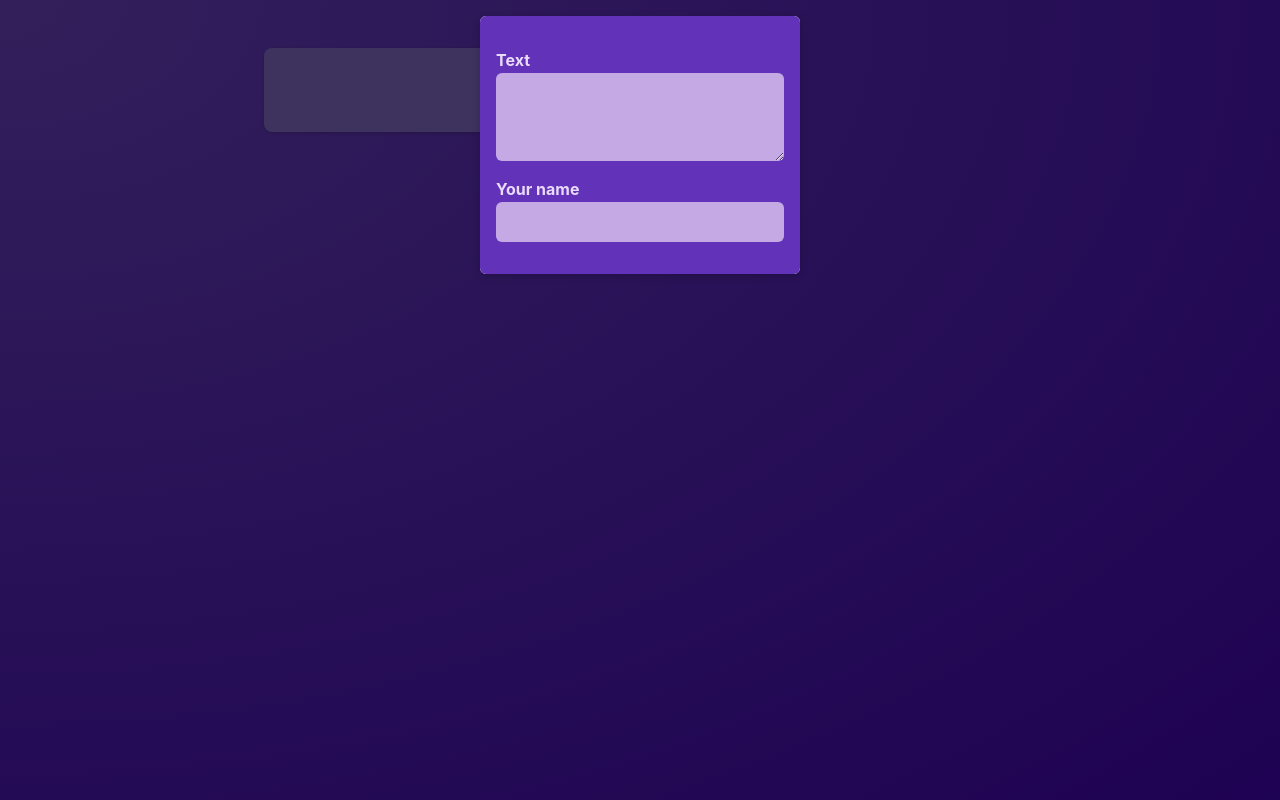
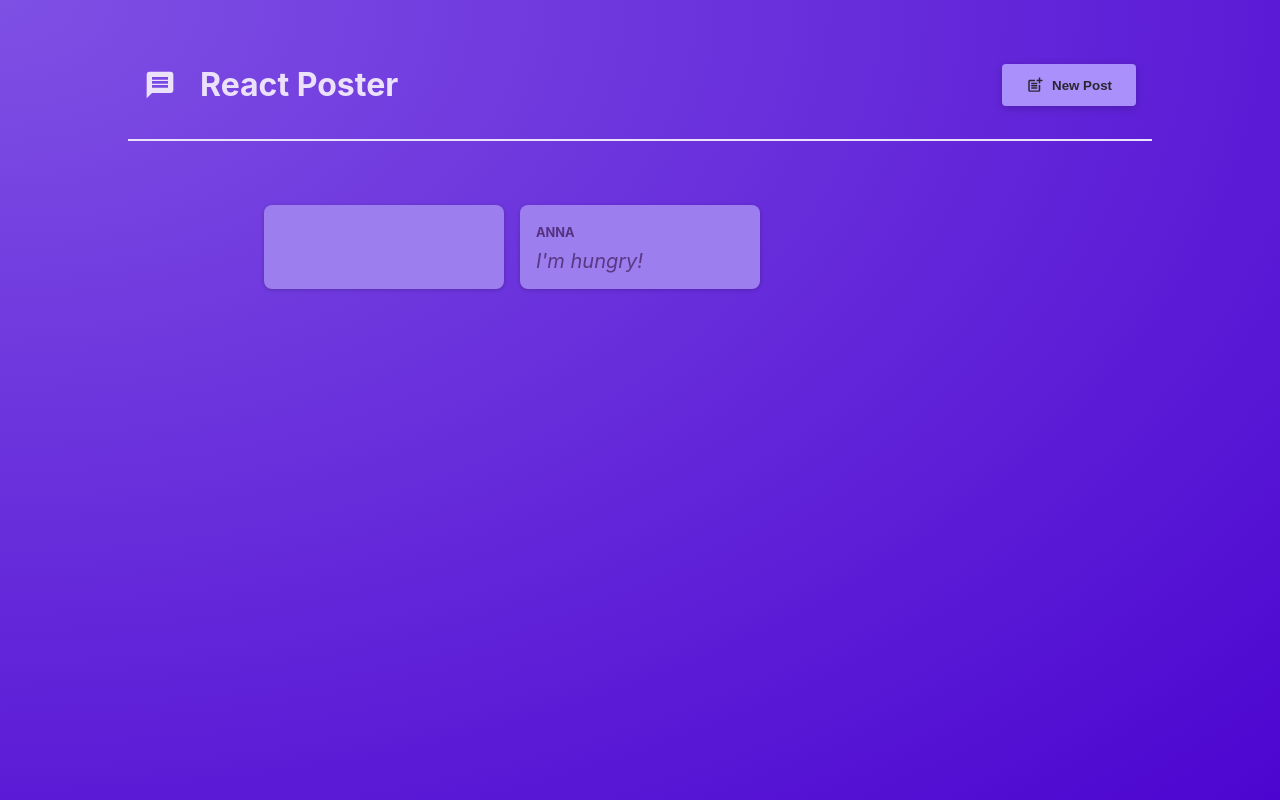
Before and after one commit to devbattery/react-crash-course, a React (Vite) app: page / in a window 1280 px wide. Built offline with nearby package versions, Linux system fonts and the light colour scheme.

Commit message:
Feat: 공유 헤더 추가 및 State 상태 관리 추가

```diff
--- a/package.json
+++ b/package.json
@@ -10,8 +10,10 @@
     "preview": "vite preview"
   },
   "dependencies": {
+    "prettier": "^3.6.2",
     "react": "^19.1.1",
-    "react-dom": "^19.1.1"
+    "react-dom": "^19.1.1",
+    "react-icons": "^5.5.0"
   },
   "devDependencies": {
     "@eslint/js": "^9.35.0",
--- a/src/App.jsx
+++ b/src/App.jsx
@@ -1,10 +1,28 @@
 import PostsList from "./components/PostsList.jsx";
+import MainHeader from "./components/MainHeader.jsx";
+import { useState } from "react";
 
 function App() {
+  const [modalIsVisible, setModalIsVisible] = useState(false);
+
+  function showModalHandler() {
+    setModalIsVisible(true);
+  }
+
+  function hideModalHandler() {
+    setModalIsVisible(false);
+  }
+
   return (
-    <main>
-      <PostsList />
-    </main>
+    <>
+      <MainHeader onCreatePost={showModalHandler} />
+      <main>
+        <PostsList
+          isPosting={modalIsVisible}
+          onStopPosting={hideModalHandler}
+        />
+      </main>
+    </>
   );
 }
 
--- /dev/null
+++ b/src/components/MainHeader.jsx
@@ -0,0 +1,22 @@
+import { MdMessage, MdPostAdd } from "react-icons/md";
+
+import classes from "./MainHeader.module.css";
+
+function MainHeader({ onCreatePost }) {
+  return (
+    <header className={classes.header}>
+      <h1 className={classes.logo}>
+        <MdMessage />
+        React Poster
+      </h1>
+      <p>
+        <button className={classes.button} onClick={onCreatePost}>
+          <MdPostAdd size={18} />
+          New Post
+        </button>
+      </p>
+    </header>
+  );
+}
+
+export default MainHeader;
--- /dev/null
+++ b/src/components/MainHeader.module.css
@@ -0,0 +1,36 @@
+.header {
+  /* padding: 2rem 10%; */
+  margin: 2rem 10%;
+  padding: 1rem;
+  text-align: center;
+  display: flex;
+  justify-content: space-between;
+  align-items: center;
+  border-bottom: 2px solid #ece1fa;
+}
+
+.logo {
+  font-size: 2rem;
+  display: flex;
+  gap: 1.5rem;
+  align-items: center;
+  color: #ece1fa;
+}
+
+.button {
+  display: inline-flex;
+  align-items: center;
+  gap: 0.5rem;
+  padding: 0.75rem 1.5rem;
+  background-color: #a990fb;
+  color: #2a2630;
+  border: none;
+  border-radius: 4px;
+  box-shadow: 0 2px 8px rgba(0, 0, 0, 0.2);
+  cursor: pointer;
+  font-weight: bold;
+}
+
+.button:hover {
+  background-color: #8c6cf7;
+}
--- a/src/components/PostsList.jsx
+++ b/src/components/PostsList.jsx
@@ -4,14 +4,9 @@
 import { useState } from "react";
 import Modal from "./Modal.jsx";
 
-function PostsList() {
-  const [modalIsVisible, setModalIsVisible] = useState(true);
+function PostsList({ isPosting, onStopPosting }) {
   const [enteredBody, setEnteredBody] = useState("");
   const [enteredAuthor, setEnteredAuthor] = useState("");
-
-  function hideModalHandler() {
-    setModalIsVisible(false);
-  }
 
   function bodyChangeHandler(event) {
     setEnteredBody(event.target.value);
@@ -23,8 +18,8 @@
 
   return (
     <>
-      {modalIsVisible && (
-        <Modal onClose={hideModalHandler}>
+      {isPosting && (
+        <Modal onClose={onStopPosting}>
           <NewPost
             onBodyChange={bodyChangeHandler}
             onAuthorChange={authorChangeHandler}
```
Also changed, not shown: 1 other file (tests, documents, lock files or other folders).
